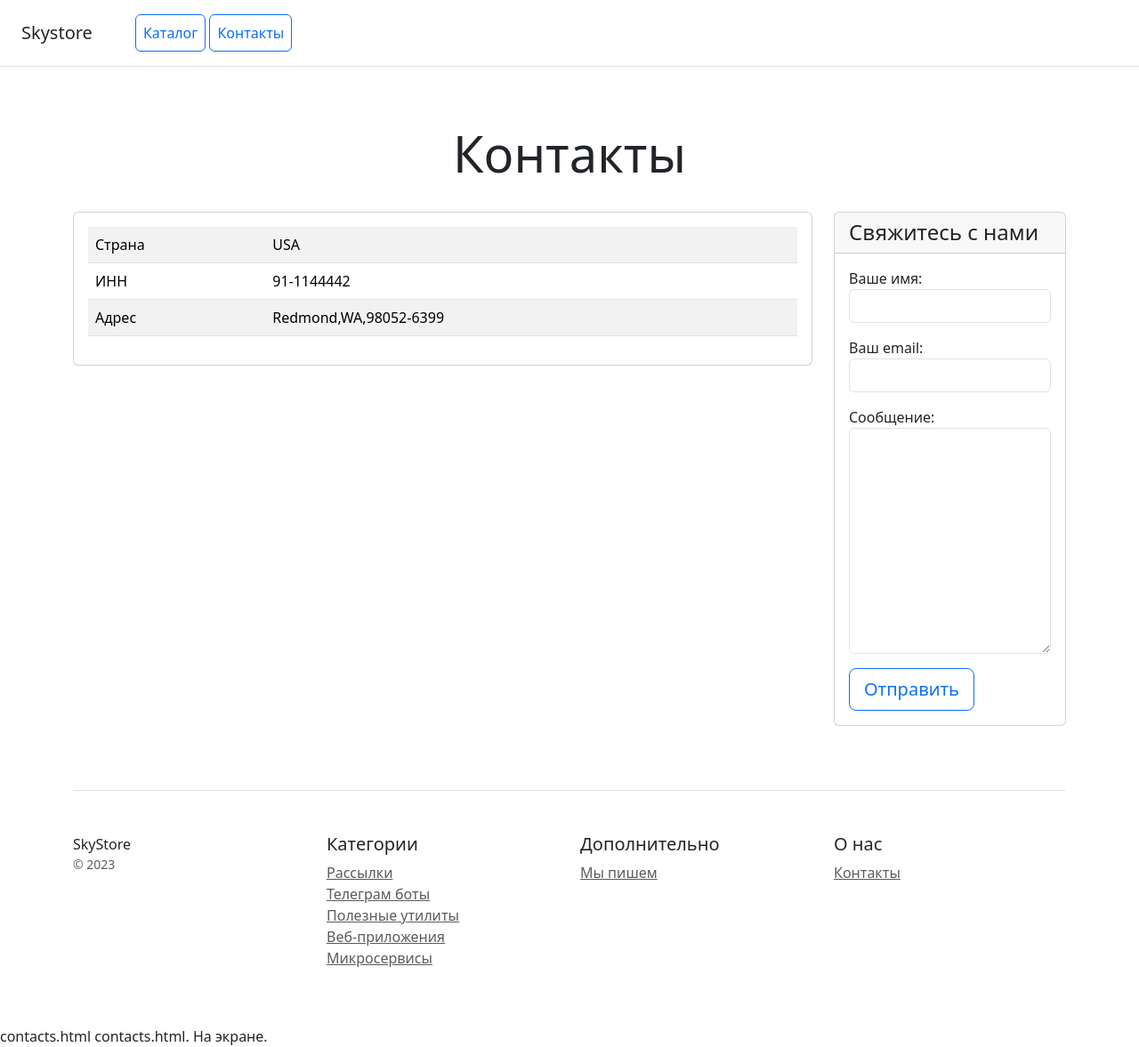
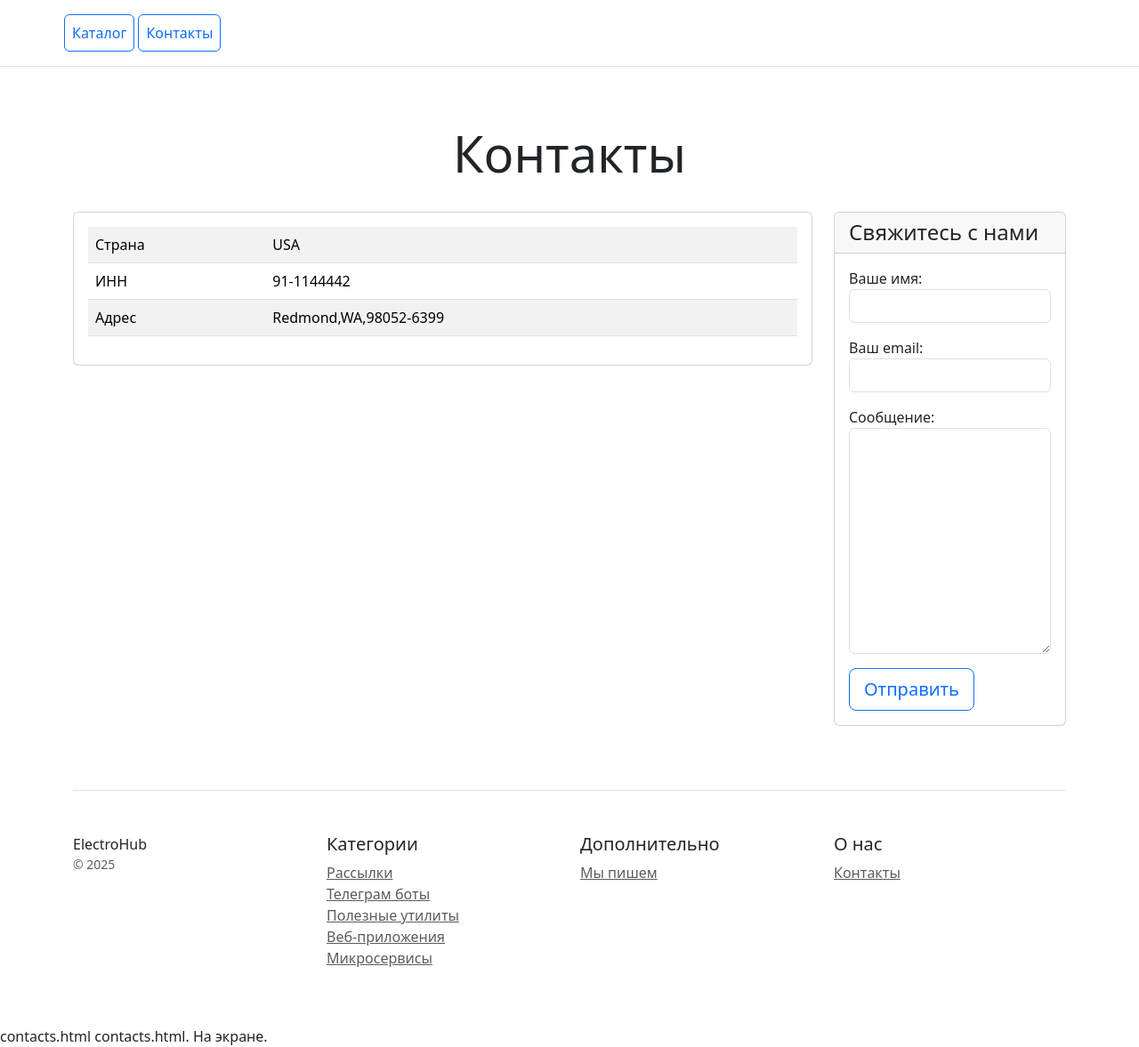
Before and after one commit to Polexa84/poleshko_hw_22, a Django app: page /catalog/contacts/ in a window 1280 px wide. Shown: the whole page at 89% size. Run offline with Django 5.2, Linux system fonts and the light colour scheme; some libraries are stand-ins or nearby versions.

Commit message:
Изменено название сайта и обновлен год на текущий

```diff
--- a/catalog/templates/contacts.html
+++ b/catalog/templates/contacts.html
@@ -4,13 +4,13 @@
     {% load static %}
     <meta charset="utf-8">
     <meta name="viewport" content="width=device-width, initial-scale=1">
-    <title>Skystore</title>
+    <title>ElectroHub</title>
     <!-- Bootstrap CSS (Local) -->
     <link rel="stylesheet" href="{% static 'css/bootstrap.min.css' %}">
 </head>
 <body>
 <div class="d-flex flex-column flex-md-row align-items-center p-3 px-md-4 mb-3 bg-white border-bottom box-shadow">
-    <h5 class="my-0 mr-md-auto font-weight-normal">Skystore</h5>
+    <h5 class="my-0 mr-md-auto font-weight-normal"><ElectroHub></ElectroHub></h5>
     <nav class="ms-5">
         <a class="p-2 btn btn-outline-primary" href="/">Каталог</a>
         <a class="p-2 btn btn-outline-primary" href="/contacts/">Контакты</a>
@@ -70,8 +70,8 @@
     <footer class="pt-4 my-md-5 pt-md-5 border-top">
         <div class="row">
             <div class="col-12 col-md">
-                SkyStore
-                <small class="d-block mb-3 text-muted">&copy; 2023</small>
+                ElectroHub
+                <small class="d-block mb-3 text-muted">&copy; 2025</small>
             </div>
             <div class="col-6 col-md">
                 <h5>Категории</h5>
```
